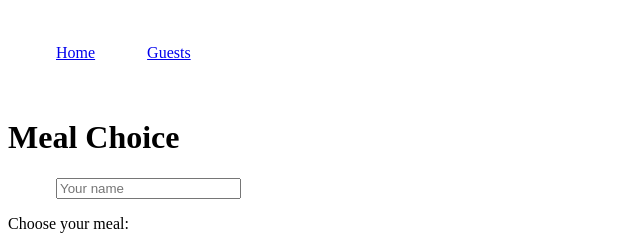
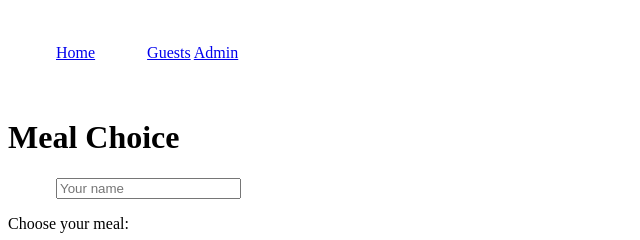
Before and after one commit to sfowler7R/sfowler7R.github.io, a plain HTML site: page index.html in a window 1280 px wide. Shown: the top 240 px of the page, 0-640 px from the left. Drawn offline with nearby package versions, Linux system fonts and the light colour scheme.

Commit message:
Update index.html

```diff
--- a/index.html
+++ b/index.html
@@ -11,6 +11,7 @@
         <nav>
             <a href="index.html">Home</a>
             <a href="Guests.html">Guests</a>
+            <a href="admin.html">Admin</a>
         </nav>
 
         <main>
```
